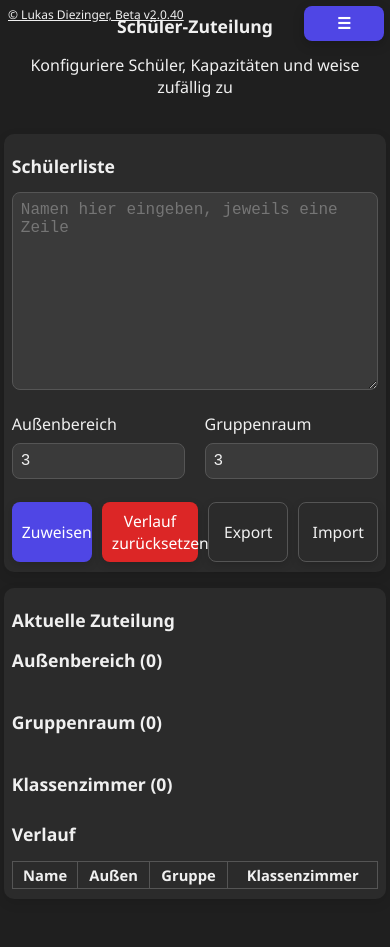
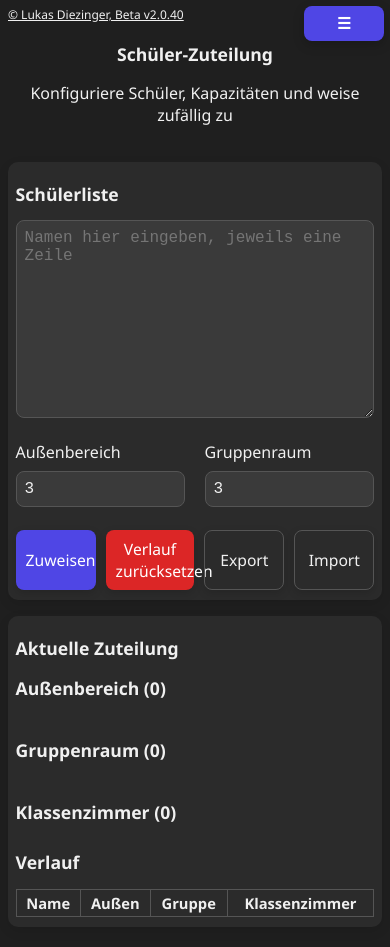
Before and after one commit to TheUltimateVxnom/ZuteilungSchueler, a React (Vite) app: page / in a window 390 px wide. Before the commit the page ends 919 px from the top, so only its background shows below. Built offline with nearby package versions, Linux system fonts and the light colour scheme.

Commit message:
Beta v2.0

```diff
--- a/src/index.css
+++ b/src/index.css
@@ -77,17 +77,17 @@ body {
 .app-inner {
   display: flex;
   flex-direction: column;
-  gap: 50px;
+  gap: 28px;
 }
 
 /* App Cards */
 .card {
   background-color: var(--card-bg);
-  padding: 5vw 4vw;
-  border-radius: 20px;
+  padding: 32px 32px;
+  border-radius: 18px;
   box-shadow: 0 4px 12px rgba(0,0,0,0.1);
   transition: 0.3s;
-  margin-bottom: 32px;
+  margin-bottom: 24px;
   width: 100%;
   max-width: 700px;
   box-sizing: border-box;
@@ -125,14 +125,14 @@ body {
   padding-left: 0;
   display: flex;
   flex-direction: column;
-  gap: 7vw;
+  gap: 36px;
 }
 
 /* Timeline Item */
 .timeline-item {
   display: flex;
   align-items: flex-start;
-  gap: 7vw;
+  gap: 36px;
   position: relative;
   min-height: 48px;
 }
@@ -361,9 +361,11 @@ body {
   .card, .timeline-card {
     padding: 10px 2vw;
     min-width: 0;
-    max-width: 100vw;
+    max-width: 96vw;
     border-radius: 10px;
     margin-bottom: 16px;
+    margin-left: auto;
+    margin-right: auto;
   }
   .card-input, input, textarea {
     padding: 8px;
@@ -389,6 +391,10 @@ body {
     font-size: 12px;
     left: 8px;
     top: 6px;
+    z-index: 1001;
+  }
+  .app-container {
+    padding-top: 32px; /* Abstand nach oben für Copyright */
   }
   .menu-dropdown-container {
     top: 6px;
```
